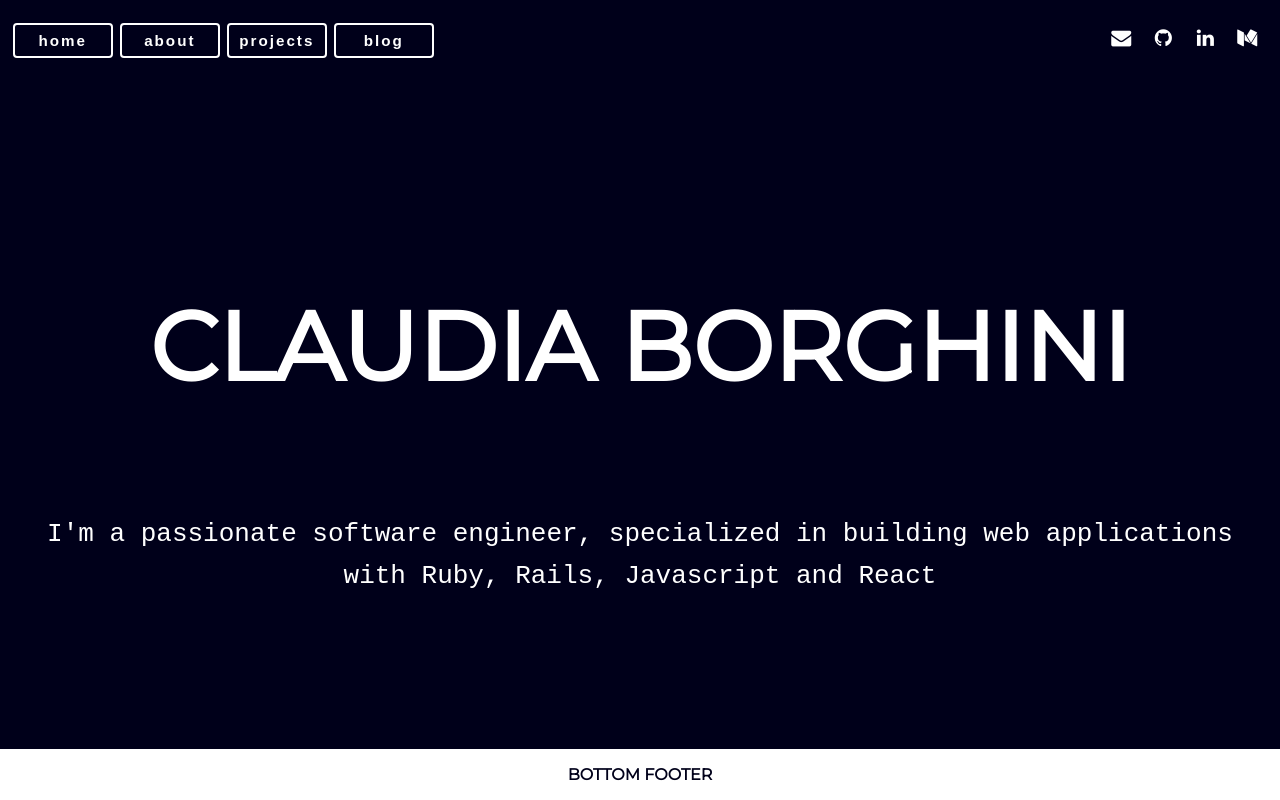
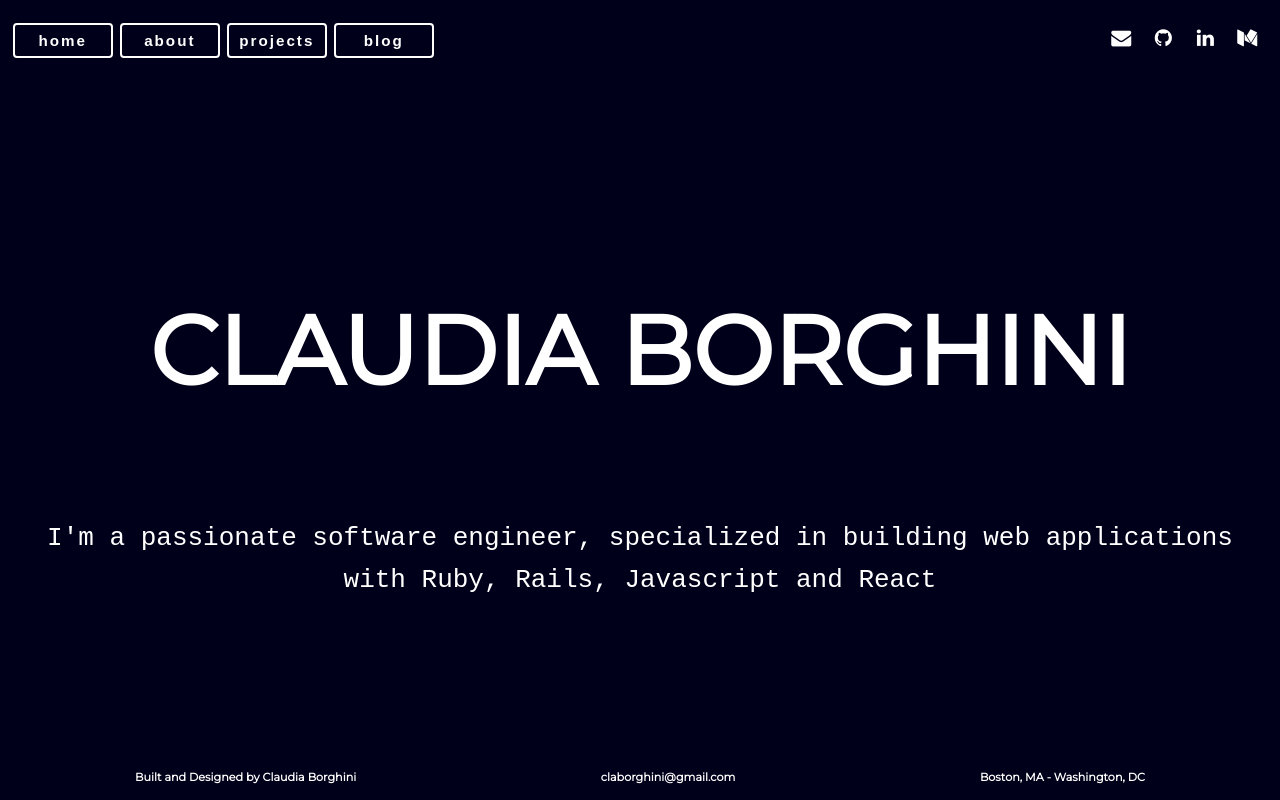
Before and after one commit to ClaFiore/ClaFiore.github.io, a React (Create React App) app: page / in a window 1280 px wide. Built offline with nearby package versions, Linux system fonts and the light colour scheme.

Commit message:
edited footer with fade in animation

```diff
--- a/src/comps/Myfooter.js
+++ b/src/comps/Myfooter.js
@@ -1,11 +1,22 @@
 import React from 'react'
 import './footer.css'
+import {Spring} from 'react-spring/renderprops'
 
-const Myfooter = (props) => {
+const Myfooter = () => {
     return(
-        <div id='footer'>
-            BOTTOM FOOTER
-        </div>
+        <Spring
+            from={{opacity: 0}}
+            to={{opacity:1}}
+            config={{duration: 1700}}
+            >
+            { cssprops => (
+            <div id='footer' >
+                <span style={cssprops}>Built and Designed by Claudia Borghini</span>
+                <span style={cssprops}><a target="_blank" rel="noopener noreferrer" href="mailto:claborghini@gmail.com" style={{color: 'white', textDecoration: 'none'}}>claborghini@gmail.com</a></span>
+                <span style={cssprops}>Boston, MA - Washington, DC</span>
+            </div>
+            )}
+            </Spring>
     )
 }
 
--- a/src/comps/Projects.js
+++ b/src/comps/Projects.js
@@ -26,9 +26,9 @@ const Projects = () => {
                 </div>
                 <Card.Body>
                     <Card.Title>Tasker</Card.Title>
-                    <Card.Subtitle className="mb-2 text-muted">React, Hooks, Redux, Ruby on Rails</Card.Subtitle>
+                    <Card.Subtitle className="mb-2 text-muted">React, Redux, Bootstrap, Ruby on Rails</Card.Subtitle>
                     <Card.Link href="https://www.youtube.com/watch?v=YKjEj7KHwyA&feature=youtu.be" target="_blank" rel="noopener noreferrer"><i className="fa fa-youtube fa-3x"></i></Card.Link>
-                    <Card.Link><i className="fa fa-github fa-3x"></i></Card.Link>
+                    <Card.Link href='https://github.com/ClaFiore/Tasker-Frontend' target="_blank" rel="noopener noreferrer"><i className="fa fa-github fa-3x"></i></Card.Link>
 
                 </Card.Body>
             </Card>
@@ -43,10 +43,10 @@ const Projects = () => {
                 </div>
                 <Card.Body>
                     <Card.Title>TableFinder</Card.Title>
-                    <Card.Subtitle className="mb-2 text-muted">React, Hooks, Redux, Ruby on Rails</Card.Subtitle>
+                    <Card.Subtitle className="mb-2 text-muted">React, Hooks, Semantic, Ruby on Rails</Card.Subtitle>
 
                     <Card.Link href="https://www.youtube.com/watch?v=3jys7rMQ0io&feature=youtu.be" target="_blank" rel="noopener noreferrer" ><i className="fa fa-youtube fa-3x"></i></Card.Link>
-                    <Card.Link><i className="fa fa-github fa-3x"></i></Card.Link>
+                    <Card.Link href='https://github.com/ClaFiore/Mod4FrontEnd' target="_blank" rel="noopener noreferrer"><i className="fa fa-github fa-3x"></i></Card.Link>
 
                 </Card.Body>
             </Card>
@@ -61,9 +61,9 @@ const Projects = () => {
                 </div>
                 <Card.Body>
                     <Card.Title>The B List</Card.Title>
-                    <Card.Subtitle className="mb-2 text-muted">Vanilla Javascript, Ruby on Rails</Card.Subtitle>
+                    <Card.Subtitle className="mb-2 text-muted">Vanilla Javascript, vanilla CSS, Ruby on Rails</Card.Subtitle>
                     <Card.Link href="https://www.youtube.com/watch?v=SXgqQyT7wz8&feature=youtu.be" target="_blank" rel="noopener noreferrer"><i className="fa fa-youtube fa-3x"></i></Card.Link>
-                    <Card.Link><i className="fa fa-github fa-3x"></i></Card.Link>
+                    <Card.Link href='https://github.com/ClaFiore/rent-a-bag-frontend' target="_blank" rel="noopener noreferrer"><i className="fa fa-github fa-3x"></i></Card.Link>
 
                 </Card.Body>
             </Card>
--- a/src/comps/footer.css
+++ b/src/comps/footer.css
@@ -4,6 +4,10 @@
     margin-bottom: 0;
     text-align: center;
     width: 98%;
-    background-color: white;
-    color: #00001a;
+    display: flex;
+    flex-wrap: wrap;
+    justify-content: space-around;
+    font-size: 70%;
+    color: white
+
 }
--- a/src/comps/projects.css
+++ b/src/comps/projects.css
@@ -122,6 +122,12 @@
       margin-bottom: 5%;
       width: 80%;
     }
+    .fa-youtube:hover {
+      color: white;
+    }
+    .mb-2 {
+      font-size: 80%;
+    }
   }
 
 .learnmore{
```
